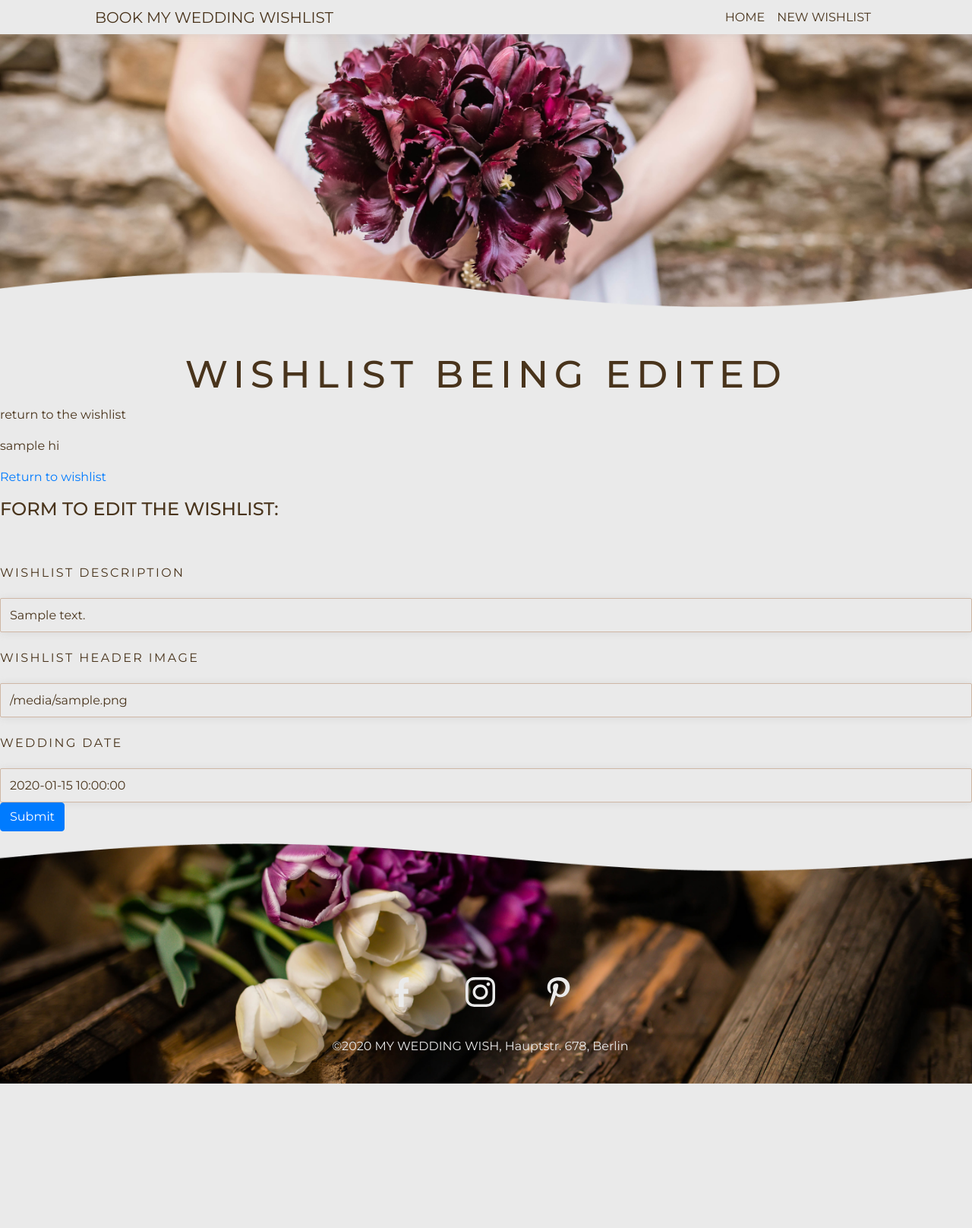
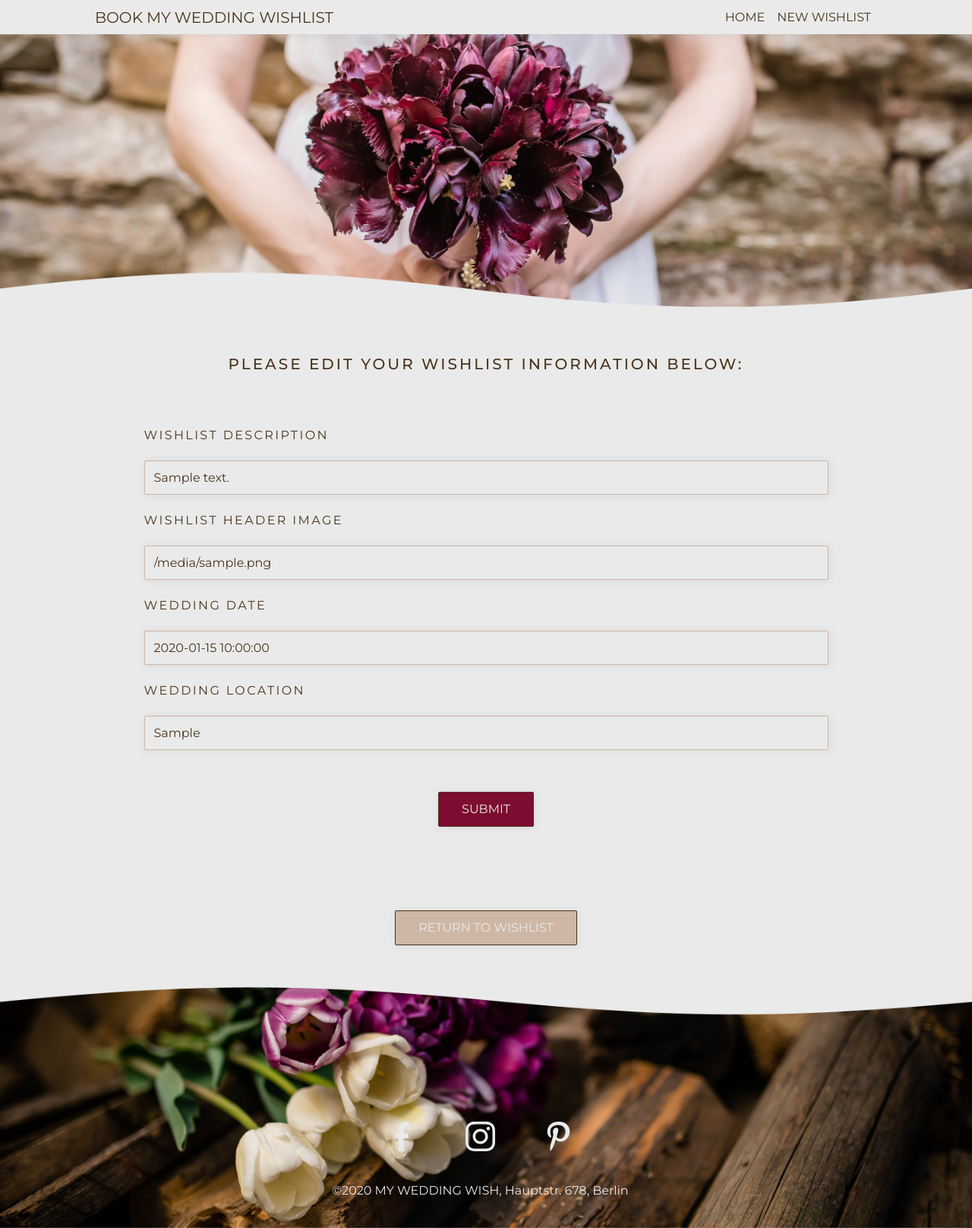
Before and after one commit to valentina-b/book-my-wedding-wish, a Flask app: a page that uses templates/wishlist_editing.html in a window 1280 px wide. Shown: the whole page at 76% size. Before the commit the page ends 1426 px from the top, so only its background shows below. Run offline with Flask 2, Linux system fonts and the light colour scheme; a database or web service that is not in the repository returns one stand-in record (values such as "Sample title"); some libraries are stand-ins or nearby versions.

Commit message:
Align wishlist form styles, add new wishlist info

```diff
--- a/app.py
+++ b/app.py
@@ -76,7 +76,8 @@ def complete_wishlist(new_wishlist_id):
             {
                 'wishlist_description': request.form.get('wishlist_description'),
                 'wishlist_header_image_URL': request.form.get('wishlist_header_image_URL'),
-                'wishlist_wedding_date': request.form.get('wishlist_wedding_date')
+                'wishlist_wedding_date': request.form.get('wishlist_wedding_date'),
+                'wishlist_wedding_location': request.form.get('wishlist_wedding_location')
             }
         })
     return redirect(url_for('owner_view_dynamic', wishlist_username=wishlist_username))
@@ -162,7 +163,8 @@ def update_wishlist(wishlist_username):
             {
                 'wishlist_description': request.form.get('wishlist_description'),
                 'wishlist_header_image_URL': request.form.get('wishlist_header_image_URL'),
-                'wishlist_wedding_date': request.form.get('wishlist_wedding_date')
+                'wishlist_wedding_date': request.form.get('wishlist_wedding_date'),
+                'wishlist_wedding_location': request.form.get('wishlist_wedding_location')
             }
         })
     return redirect(url_for('owner_view_dynamic', wishlist_username=wishlist_username))
--- a/static/css/style.css
+++ b/static/css/style.css
@@ -100,7 +100,7 @@ header {
     width: 100%;
 }
 
-.cta {
+.cta, .cta-supporting {
     text-transform: uppercase;
     color: var(--app-color-subtle);
     background-color: var(--app-color-accent);
@@ -113,17 +113,21 @@ header {
     box-shadow: var(--box-shadow);
 }
 
-.cta:hover {
+.cta-supporting {
+    background-color: var(--app-color-supporting-2);
+}
+
+.cta:hover, .cta-supporting:hover {
     background-color: var(--app-color-supporting-2);
     text-decoration: none;
     color: var(--app-color-text);
 }
 
-.cta-button {
+.cta-button, .cta-supporting {
     padding: 10px 30px;
 }
 
-.cta-button:focus, .cta:focus, button:focus {
+.cta-button:focus, .cta:focus, button:focus, .cta-supporting:focus {
     border: 1.5px solid var(--app-color-text);
 }
 
@@ -203,14 +207,20 @@ header {
     margin: auto;
 }
 
+.form-text h3 {
+    font-size: 20px;
+    line-height: 2em;
+    letter-spacing: 0.15em;
+    text-transform: uppercase;
+}
+
 form {
     margin: auto;
     min-width: 85%;
-    margin-top: 35px;
+    margin-top: 2rem;
 }
 
 /* Footer */
-
 .social-icons {
     margin: auto;
 }
@@ -289,7 +299,7 @@ form {
     .form-p {
         margin-top: 30px!important;
     }
-    .form-text h3, .form-text label {
+    .form-text label {
         line-height: 30px;
     }
 }
@@ -333,30 +343,6 @@ form {
         width: 85%;
         /* margin: auto; */
     }
-    /* .text-additional h3, .text-additional p {
-        text-align: center!important;
-    } */
-
-
-    /* .container-icons {
-        height: fit-content;
-        box-shadow: var(--box-shadow);
-    } */
-
-    /* .usp-container {
-        margin: 20px auto;
-    } */
-    /* .form-p {
-        margin-top: 30px!important;
-    }
-    .form-text h3, .form-text label {
-        line-height: 30px;
-    } */
-        /* /* .usp-row {
-        bottom: 0;
-        background-color: var(--app-color-supporting-1);
-        padding: 60px!important;
-    } */
     .usp-row {
         padding: 20px!important;
     }
@@ -399,5 +385,8 @@ form {
         max-width: 300px;
         margin: auto;
     }
+    form {
+        margin-top: 1rem;
+    }
 }
 /* Media - responsiveness */
--- a/templates/wishlist_editing.html
+++ b/templates/wishlist_editing.html
@@ -1,19 +1,19 @@
 {% extends 'base.html'%}
 {% block content %}
 
-<h1>WISHLIST BEING EDITED</h1>
+<!-- <h1>WISHLIST BEING EDITED</h1>
 <p>return to the wishlist</p>
 
-<p>{{ wishlist_username }} hi</p>
+<p>{{ wishlist_username }} hi</p> -->
 
-<a href="{{ url_for('owner_view_dynamic', wishlist_username=wishlist_username) }}">Return to wishlist</a>
-<p>{{ the_present }}</p>
-
-
-<h4>FORM TO EDIT THE WISHLIST:</h4>
+<section id="section-form">
+    <div class="container">
+        <div class="form-text">
+            <h3 class="text-center">Please edit your wishlist information below:</h3>
+        </div>
+        <div class="row">
             <form action="{{ url_for('update_wishlist', wishlist_username=wishlist_username) }}" method="POST">
                 <div class="form-group">
-
                     <!-- wishlist description -->
                     <label for="wishlist_description">Wishlist Description</label>
                     <input type="text" class="form-control" id="wishlist_description" name="wishlist_description" value="{{ wishlist.wishlist_description }}">
@@ -23,10 +23,16 @@
                     <!-- wedding date -->
                     <label for="wishlist_wedding_date">Wedding date</label>
                     <input type="text" class="form-control" id="wishlist_wedding_date" name="wishlist_wedding_date" value="{{ wishlist.wishlist_wedding_date }}">
+                    <!-- wedding location -->
+                    <label for="wishlist_wedding_location">Wedding location</label>
+                    <input type="text" class="form-control" id="wishlist_wedding_location" name="wishlist_wedding_location" value="{{ wishlist.wishlist_wedding_location }}">
 
-
-            <button type="submit" class="btn btn-primary">Submit</button>
+                    <button type="submit" class="cta cta-button">Submit</button>
                 </div>
             </form>
+        </div>
+    </div>
+        <a href="{{ url_for('owner_view_dynamic', wishlist_username=wishlist_username) }}" class="cta-supporting">Return to wishlist</a>
+</section>
 
 {% endblock %}
```
Also changed, not shown: templates/owner_view.html (+6 -2 lines), templates/wishlist_completing.html (+8 -6 lines). Lines whose indentation alone changed are shown as unchanged.
